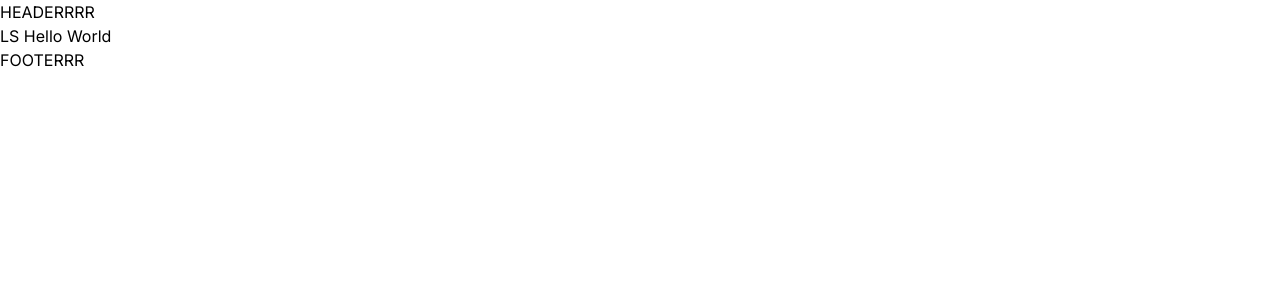
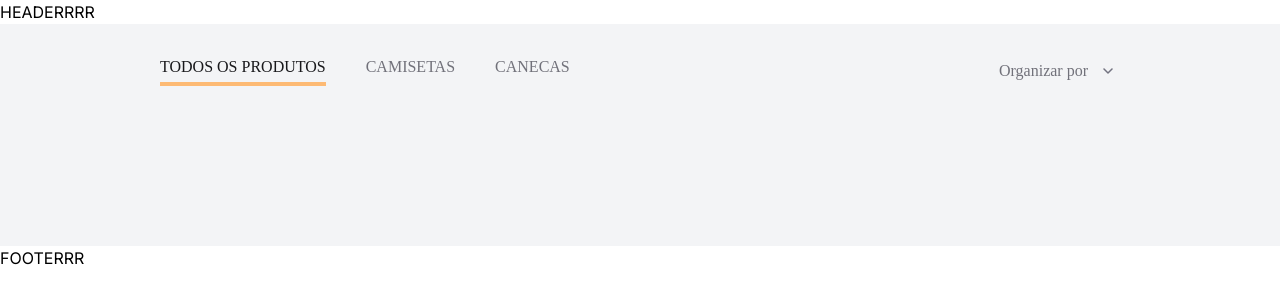
Before and after one commit to Lourenso-sofecia/ls-cappucino-web, a Next.js app: page / in a window 1280 px wide. Shown: the top 304 px of the page. Built offline with nearby package versions, Linux system fonts and the light colour scheme.

Commit message:
feat: header Home components created

```diff
--- a/src/app/page.tsx
+++ b/src/app/page.tsx
@@ -1,9 +1,10 @@
+import { Header } from '@/components/headerHome'
 import Image from 'next/image'
 
 export default function Home() {
   return (
-    <main className="flex flex-col ">
-      LS Hello World
+    <main className="flex flex-col bg-gray-100 px-[160px] pt-8 pb-[160px]">
+      <Header />
     </main>
   )
 }
--- /dev/null
+++ b/src/components/headerHome/index.tsx
@@ -0,0 +1,73 @@
+"use client";
+import Image from "next/image";
+import { useState } from "react";
+import arrow_down from "@/assets/arrow-down.png";
+
+export function Header() {
+  const [isActiveTodos, setIsActiveTodos] = useState(true);
+  const [isActiveCamisetas, setIsActiveCamisetas] = useState(false);
+  const [isActiveCanecas, setIsActiveCanecas] = useState(false);
+
+  function changeFilter(type: string) {
+    // Verifica o tipo de botão clicado e atualiza os estados correspondentes
+    if (type === "todos") {
+      setIsActiveTodos(true);
+      setIsActiveCamisetas(false);
+      setIsActiveCanecas(false);
+    } else if (type === "camisetas") {
+      setIsActiveTodos(false);
+      setIsActiveCamisetas(true);
+      setIsActiveCanecas(false);
+    } else if (type === "canecas") {
+      setIsActiveTodos(false);
+      setIsActiveCamisetas(false);
+      setIsActiveCanecas(true);
+    }
+  }
+  return (
+    <header className="flex justify-between items-center">
+      <article className="flex gap-10">
+        <div className="flex flex-col gap-1">
+          <button
+            onClick={() => changeFilter("todos")}
+            className={`text-base font-normal font-['Saira'] uppercase leading-snug ${
+              isActiveTodos ? "text-zinc-900" : "text-zinc-500"
+            }`}
+          >
+            Todos os produtos{" "}
+          </button>
+
+          {isActiveTodos && <div className=" h-1 bg-orange-300" />}
+        </div>
+        <div className="flex flex-col gap-1">
+          <button
+            onClick={() => changeFilter("camisetas")}
+            className={`text-base font-normal font-['Saira'] uppercase leading-snug ${
+              isActiveCamisetas ? "text-zinc-900" : "text-zinc-500"
+            }`}
+          >
+            Camisetas{" "}
+          </button>
+          {isActiveCamisetas && <div className=" h-1 bg-orange-300" />}
+        </div>
+        <div className="flex flex-col gap-1">
+          <button
+            onClick={() => changeFilter("canecas")}
+            className={`text-base font-normal font-['Saira'] uppercase leading-snug ${
+              isActiveCanecas ? "text-zinc-900" : "text-zinc-500"
+            }`}
+          >
+            Canecas{" "}
+          </button>
+          {isActiveCanecas && <div className=" h-1 bg-orange-300" />}
+        </div>
+      </article>
+      <article className="flex items-center justify-center gap-2">
+        <p className="text-zinc-500 text-base font-normal font-['Saira'] leading-snug">
+          Organizar por
+        </p>
+        <Image src={arrow_down} alt="arrow down" width={24} height={24} />
+      </article>
+    </header>
+  );
+}
```
Also changed, not shown: package.json (+7 -5 lines), src/assets/arrow-down.png (added), 1 other file (tests, documents, lock files or other folders).
